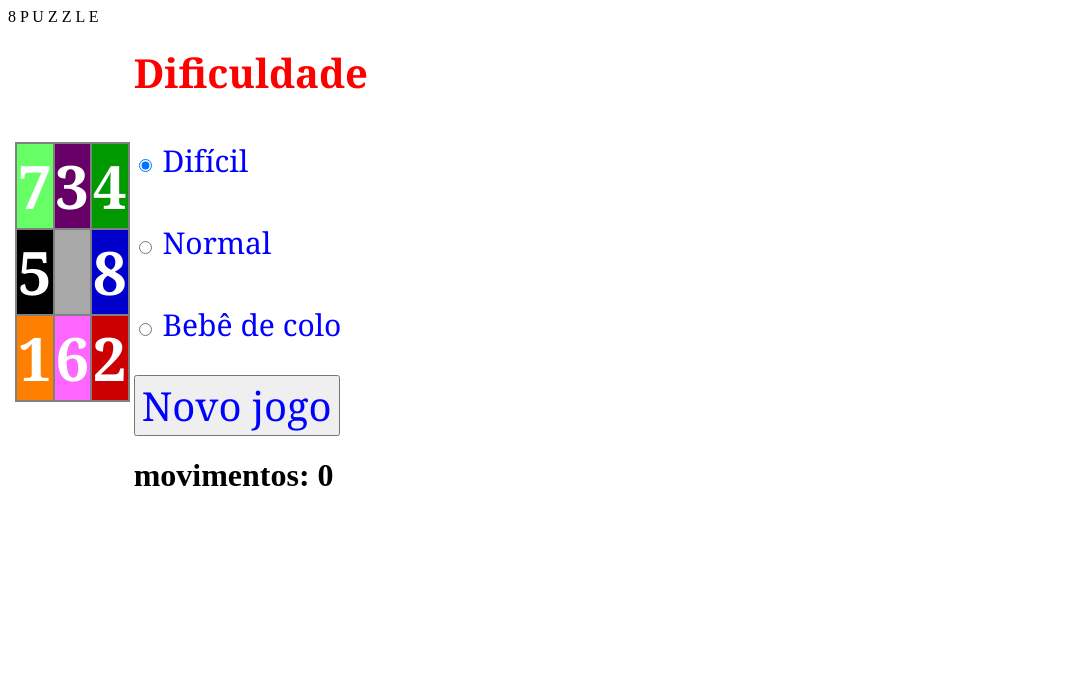
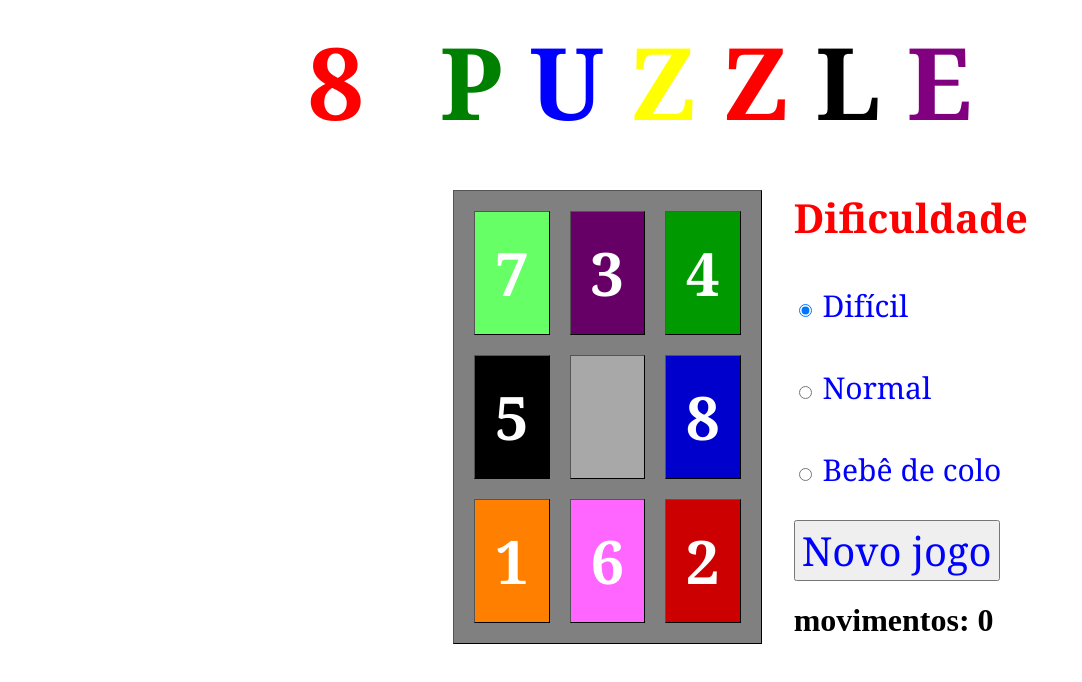
Before and after one commit to MauricioBraga/eight_puzzle_js, a plain HTML site: page index.html in a window 1280 px wide. Shown: the whole page, without its empty margins (0-1082 px from the left). Drawn offline with Linux system fonts and the light colour scheme.

Commit message:
Melhoria estrutura do código

```diff
--- a/style.css
+++ b/style.css
@@ -1,131 +1,110 @@
-body  {
-
+div {
+    width: 500px;
+    margin: 0 auto;
 }
-
-table.tabela_nome {
-    border: 20px;
-
+#titulo {
+    font-family: 'Cambria';
+    font-size: 100px;
+    padding: 5px;
+    font-weight: bold;
+    text-align: center;
+    margin-bottom: 5px;
 }
-
-table.tabela_nome td {
-    /* background: #dcdcdc;  */
-    font-family:'Cambria';
-    font-size:100px;
-
+#numero_8 {
+    color: red;
+    padding-right: 50px;
 }
-
-#tabela_nome_8  {
-    color:red;
-}
-
-#tabela_nome_P  {
+#letra_P {
     color: green;
 }
-
-#tabela_nome_U  {
+#letra_U {
     color: blue;
 }
-
-#tabela_nome_Z1  {
+#letra_Z1 {
     color: yellow;
 }
-
-#tabela_nome_Z2  {
+#letra_Z2 {
     color: red;
 }
-
-#tabela_nome_L  {
+#letra_L {
     color: black;
 }
 
-
-#tabela_nome_E  {
+#letra_E {
     color: purple;
 }
-
-#tabela_nome_2  {
-    color:red
+#tabela_central {
+    border-spacing: 30px;
+    border-collapse: separate;
+}
+.coluna_vazia {
+    width: 50px;
+}
+.tabuleiro {
+    align: center;
+    background-color: gray;
+    border: 1px solid black;
+    border-spacing: 20px;
+    border-style: outset;   }
+    .tabuleiro td {
+        font-family: Cambria, Arial;
+        text-align: center;
+        font-size: 60px;
+        border: 1px solid black;
+        color: white;
+        padding: 20px;
+        font-weight: bold;
+        border-style: outset;
+    }
+#celula_1 {
+        background-color: orange;
+}
+#celula_2 {
+        background-color: red;
+}
+#celula_3 {
+        background-color: purple;
+}
+#celula_4 {
+        background-color: green;
+}
+#celula_5 {
+        background-color: black;
+}
+#celula_6 {
+        background-color: pink;
+}
+#celula_7 {
+        background-color: blue;
+}
+#celula_8 {
+        background-color:yellow;
+}
+#celula_9 {
+        background-color: #A8A8A8;
+}
+#btnNovoJogo {
+        font-family: 'Cambria';
+        font-size: 40px;
+        color: blue;
+}
+#resultado {
+        font-family: 'Cambria';
+        font-size: 40px;
+        color: red;
+        font-weight: bold;
+}
+#frmSetup {
+            font-family: 'Cambria';
+            font-size: 30px;
+            color: blue;
 }
 
-
-.tabuleiro  {
- 	align: center;
-	background-color: gray;
-
-
+form.frmJogo {
+            text-align: center;
+            border: 1px;
 }
 
-table.tabuleiro td {
- font-family: Cambria, Arial;
- text-align: center;
- font-size:60px;
-
- color:white;
-
-
+#jogadas_realizadas  {
+            width: 300px;
 }
-
-table.tabuleiro.celula_1  {
-background-color: orange;
-}
-
-table.tabuleiro.celula_2  {
-background-color: red;
-}
-
-table.tabuleiro.celula_3  {
-background-color: purple;
-}
-
-table.tabuleiro.celula_4  {
-background-color: green;
-}
-
-table.tabuleiro.celula_5  {
-background-color: black;
-}
-
-table.tabuleiro.celula_6  {
-background-color: pink;
-}
-
-table.tabuleiro.celula_7  {
-background-color: blue;
-}
-
-table.tabuleiro.celula_8  {
-background-color: blue;
-}
-
-table.tabuleiro.celula_9  {
-background-color: #A8A8A8;
-}
-
-
-#btnNovoJogo  {
-	font-family:'Cambria';
-	font-size:40px;
-	color:blue;
-}
-
-#resultado  {
-	font-family:'Cambria';
-	font-size:40px;
-	color:red;
-}
-
-#frmSetup  {
-	font-family:'Cambria';
-	font-size:30px;
-	color:blue;
-}
-
-
-
-
-
-form.frmJogo  {
- text-align: center;
-    border: 1px;
-
-}
```
